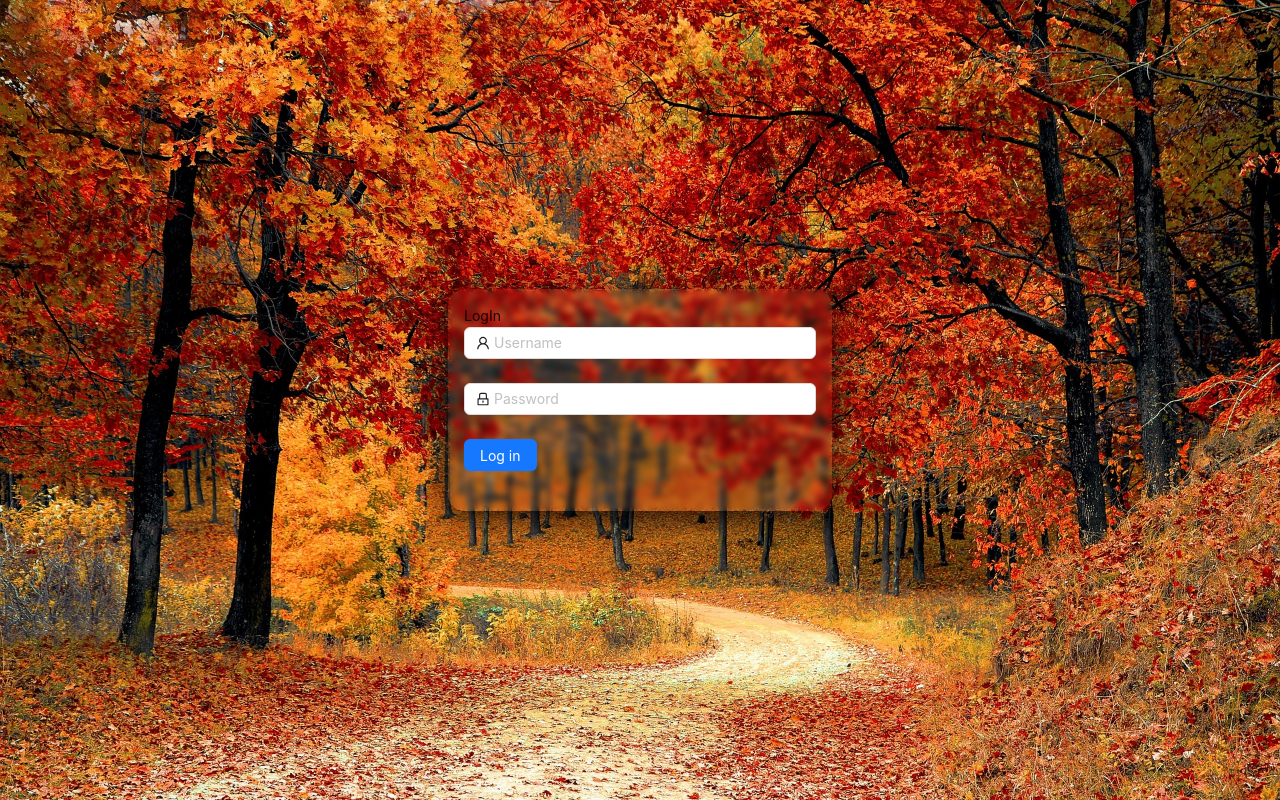
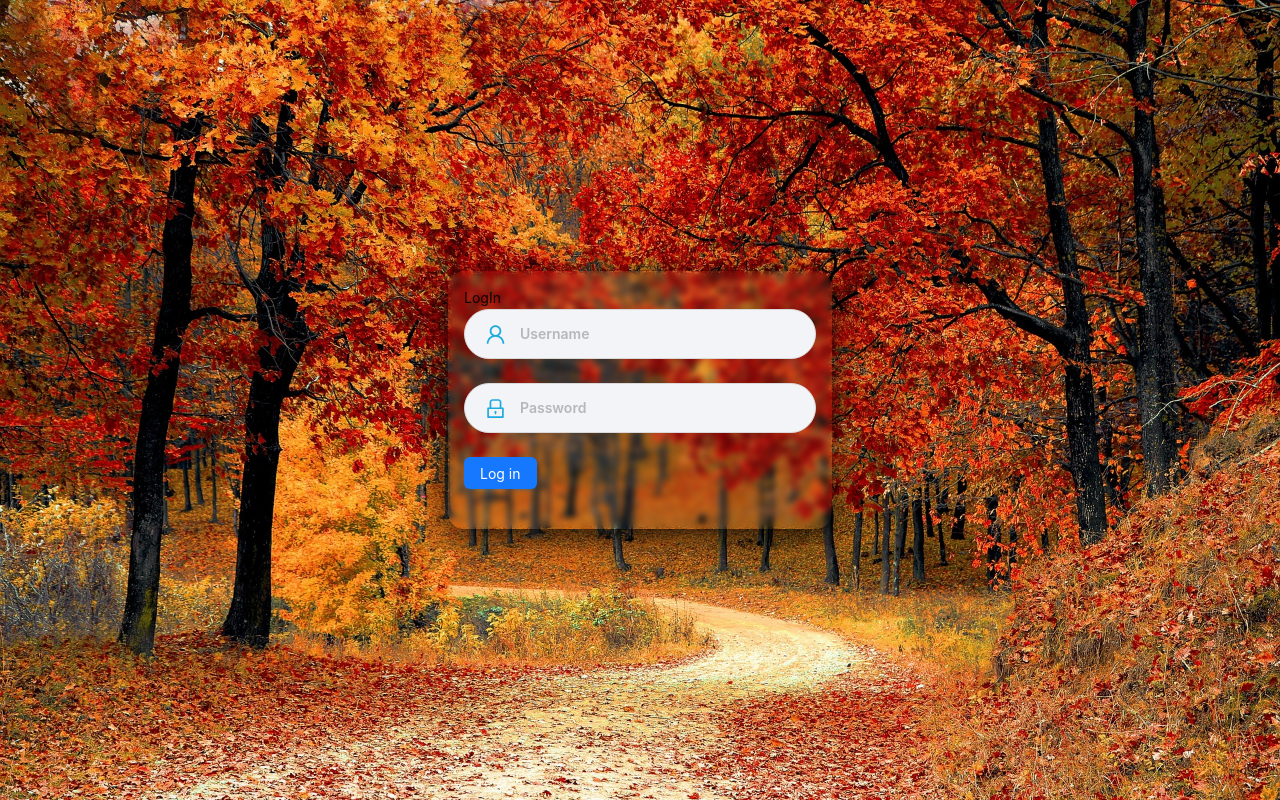
Before and after one commit to huunam1001/DemoWeb, a React app: page / in a window 1280 px wide. Built offline with nearby package versions, Linux system fonts and the light colour scheme.

Commit message:
update login layout

```diff
--- a/src/pages/login/login.jsx
+++ b/src/pages/login/login.jsx
@@ -6,13 +6,13 @@ import './style.scss'
 const Login = (props) => {
   return (
     <div className='loginBg'>
-      <Form className='loginForm'>
+      <Form className='login_form'>
         <Typography.Text>LogIn</Typography.Text>
         <Form.Item label=''>
-          <Input prefix={<UserOutlined className='site-form-item-icon' />} placeholder='Username' />
+          <Input className='login_input' prefix={<UserOutlined className='login-item-icon' />} placeholder='Username' />
         </Form.Item>
         <Form.Item label=''>
-          <Input prefix={<LockOutlined className='site-form-item-icon' />} type='password' placeholder='Password' />
+          <Input className='login_input' prefix={<LockOutlined className='login-item-icon' />} type='password' placeholder='Password' />
         </Form.Item>
         <Form.Item shouldUpdate>
           {() => (
--- a/src/pages/login/style.scss
+++ b/src/pages/login/style.scss
@@ -1,4 +1,3 @@
-
 .loginBg {
   width: 100vw;
   height: 100vh;
@@ -9,12 +8,34 @@
   justify-content: center;
 }
 
-.loginForm{
+.login-item-icon {
+  color: #1cabdf;
+  padding-right: 10px;
+  font-size: 150%;
+}
+
+.login_form {
   align-items: center;
-    justify-content: center;
   box-shadow: 0px 8px 32px 0px;
   backdrop-filter: blur(3px);
   width: 30%;
   padding: 16px;
   border-radius: 16px;
 }
+
+.login_input {
+  height: 50px;
+  border-radius: 50px;
+  background-color: #f3f4f8;
+  padding-left: 20px;
+  padding-right: 20px;
+  input {
+    padding-left: 20px;
+    font-weight: 600;
+    background-color: #f3f4f8;
+    color: #1cabdf;
+    &::placeholder {
+      font-weight: 600;
+    }
+  }
+}
```
Lines whose indentation alone changed are shown as unchanged.
